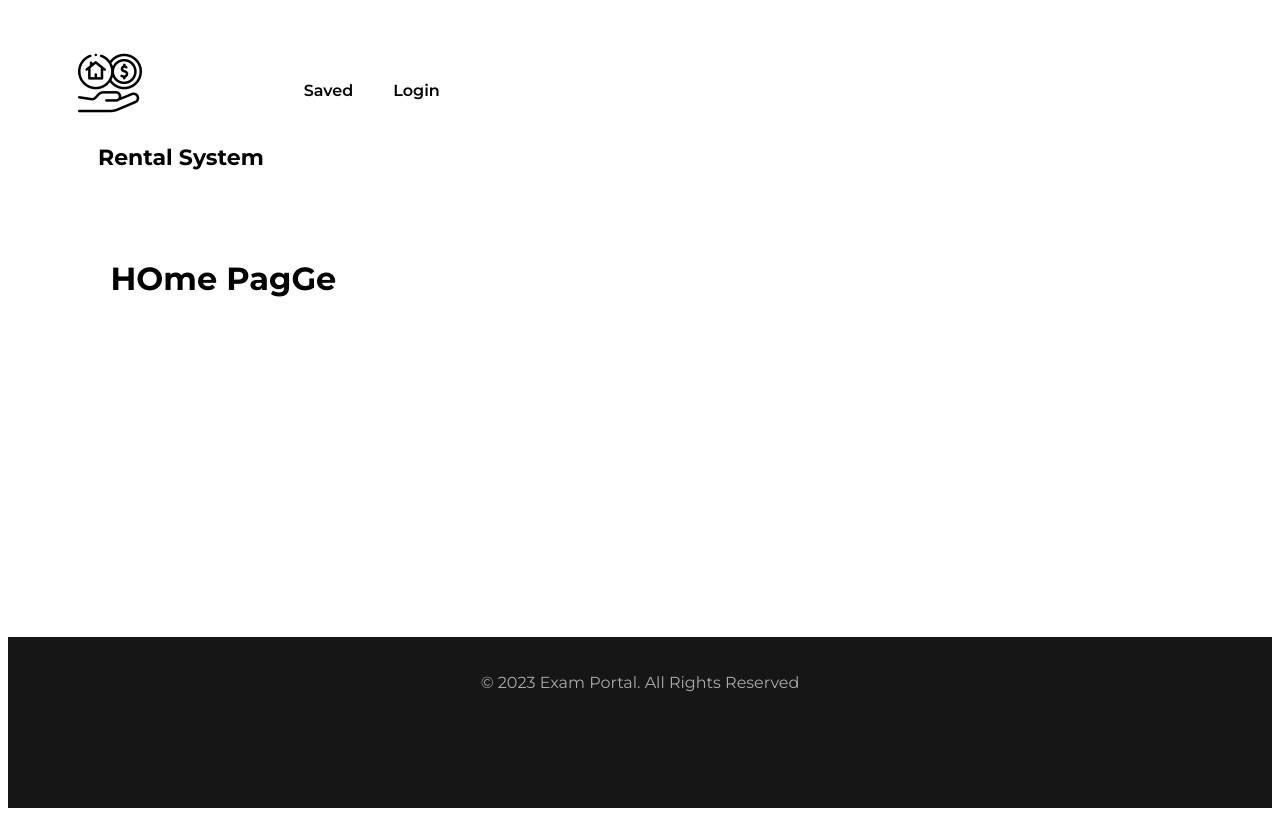
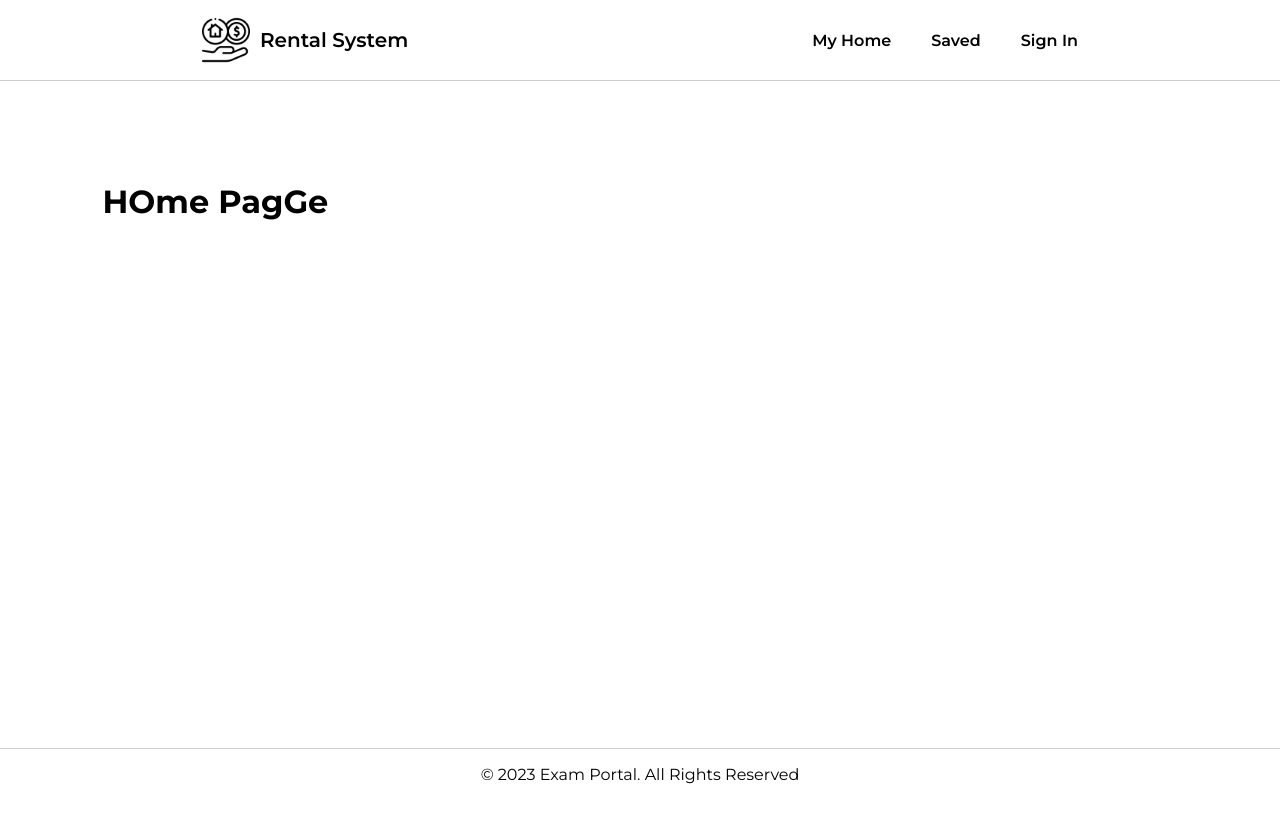
Before and after one commit to Kid-Bayou/Rental-System, a React (Vite) app in the folder frontend/: page / in a window 1280 px wide. Built offline with nearby package versions, Linux system fonts and the light colour scheme.

Commit message:
footer and header styling

```diff
--- a/frontend/src/App.css
+++ b/frontend/src/App.css
@@ -1,84 +1,5 @@
 
-/* =========== LAYOUT ===========*/
-/* ============================= */
-
-.site-wrapper {
-  display: flex;
-  flex-direction: column;
-  min-height: 100vh;
+body {
+  background-color: #ffff;
+  margin: 0;
 }
-
-.main {
-  flex-grow: 1;
-  padding-left: 8vw;
-  padding-right: 8vw;
-  padding-top: 10vh;
-  padding-bottom: 10vh;
-}
-
-.main-header {
-  height: 150px;
-  display: flex;
-  align-items: center;
-  padding-right: 80px;
-  padding-left: 50px;
-}
-
-.main-header a {
-  text-decoration: none;
-  color: #000000;
-  font-weight: 600;
-  padding: 5px 20px;
-}
-
-.main-header a:hover {
-  color: #7b7b7b;
-}
-
-.main-header .site-logo {
-  color: black;
-  margin-right: auto;
-  display: flex;
-}
-
-.logo {
-  height: 4em;
-  padding: 0em;
-}
-
-.logo-name {
-  padding: 0;
-  margin-left: 20px;
-  margin-top: 25px;
-  font-weight: 700;
-  font-size: 22px;
-}
-
-.nav {
-  padding-top: 15px;
-}
-
-footer {
-  background-color: #161616;
-  height: auto;
-  width: 100%;
-  display: flex;
-  flex-shrink: 0;
-  flex-direction: column;
-  justify-content: center;
-  align-items: center;
-  padding: auto;
-  margin: auto;
-}
-
-.footer-content-conatiner {
-  color: #aaaaaa;
-  padding: 70px 150px 40px 150px;
-  font-size: 6vw;
-}
-
-.copyright-container {
-  margin: 20px;
-  margin-bottom: 100px;
-  color: #aaaaaa;
-}
--- a/frontend/src/components/layout/Footer.jsx
+++ b/frontend/src/components/layout/Footer.jsx
@@ -1,7 +1,7 @@
 function Footer() {
     return (
       <footer>
-          <div className="copyright-container">
+          <div className="footer-container">
             <p>© 2023 Exam Portal. All Rights Reserved</p>
           </div>
       </footer>
--- a/frontend/src/components/layout/Header.jsx
+++ b/frontend/src/components/layout/Header.jsx
@@ -4,18 +4,22 @@ import logo from "../../assets/logo.png"
 function Header() {
     return (
         <>
-            <header className="main-header">
-                <Link className="logo" to="/">
+            <header className="header">
+                <Link className="logo-container" to="/">
                     <img src={logo} className="logo" />
                     <p className="logo-name">Rental System</p>
                 </Link>
                 <nav className="nav">
                     <NavLink to="/about">
+                        My Home
+                    </NavLink>
+
+                    <NavLink to="/about">
                         Saved
                     </NavLink>
 
                     <NavLink to="/login">
-                        Login
+                        Sign In
                     </NavLink>
                 </nav>
             </header>
--- a/frontend/src/styles/Layout.css
+++ b/frontend/src/styles/Layout.css
@@ -20,53 +20,44 @@
 /* =========== HEADER ===========*/
 /* ============================= */
 
-  .main-header {
-    height: 150px;
+  .header {
+    height: 80px;
     display: flex;
-    align-items: center;
-    padding-right: 80px;
-    padding-left: 50px;
+    align-items:center;
+    justify-content: space-around;
+    border-bottom: solid #cfcdcd 0.5px;
   }
 
-  .main-header a {
+  .header a {
     text-decoration: none;
     color: #000000;
     font-weight: 600;
     padding: 5px 20px;
   }
 
-  .main-header a:hover {
+  .header a:hover {
     color: #7b7b7b;
   }
 
-  .main-header .site-logo {
-    color: black;
-    margin-right: auto;
+  .logo-container {
     display: flex;
+    align-items: center;
+    gap: 10px;
   }
 
   .logo {
-    height: 4em;
-    padding: 0em;
+    height: 3em;
   }
 
   .logo-name {
-    padding: 0;
-    margin-left: 20px;
-    margin-top: 25px;
-    font-weight: 700;
-    font-size: 22px;
+    font-size: 20px;
   }
 
-  .nav {
-    padding-top: 15px;
-  }
 
 /* =========== FOOTER ===========*/
 /* ============================= */
 
   footer {
-    background-color: #161616;
     height: auto;
     width: 100%;
     display: flex;
@@ -76,16 +67,5 @@
     align-items: center;
     padding: auto;
     margin: auto;
+    border-top: solid #cfcdcd 0.5px;
   }
-
-  .footer-content-conatiner {
-    color: #aaaaaa;
-    padding: 70px 150px 40px 150px;
-    font-size: 6vw;
-  }
-
-  .copyright-container {
-    margin: 20px;
-    margin-bottom: 100px;
-    color: #aaaaaa;
-  }
```
